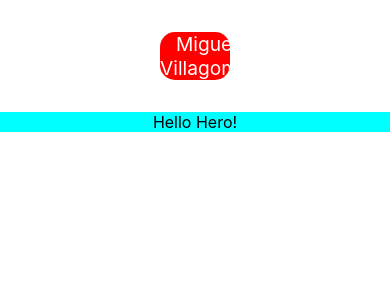
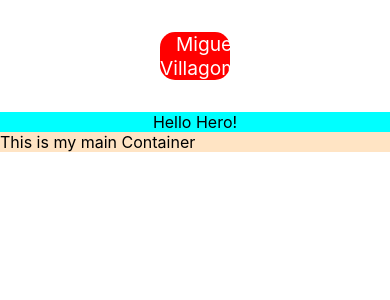
Before and after one commit to migavg/villagomez-portfolio, a React (Create React App) app: page / in a window 390 px wide. Shown: the top 300 px of the page. Built offline with nearby package versions, Linux system fonts and the light colour scheme.

Commit message:
added basic container to page

```diff
--- a/src/App.js
+++ b/src/App.js
@@ -2,12 +2,14 @@ import logo from './logo.svg';
 import style from "./style.css";
 import Navbar from './components/Navbar';
 import Hero from './components/Hero';
+import Container from './components/Container';
 
 function App() {
   return (
     <div>
     <Navbar/>
     <Hero/>
+    <Container/>
     </div>
   );
 }
--- a/src/components/MainContainer.js
+++ b/src/components/Container.js
@@ -4,8 +4,8 @@ import React, {useState} from "react";
 const Container = () => {
 
       return (
-        <div>
-
+        <div className="container">
+       <p>This is my main Container</p>
 
         </div>
 
--- a/src/style.css
+++ b/src/style.css
@@ -26,10 +26,17 @@ nav .navItems {
     justify-content: space-around;
 }
 
+.container {
+    display: flex;
+    background-color: bisque;
+}
 
 @media (max-width:1050px) {
     nav {
         background-color:red;
+
     }
-
+   .navItems {
+    text-align: center;
+   }
 }
```
